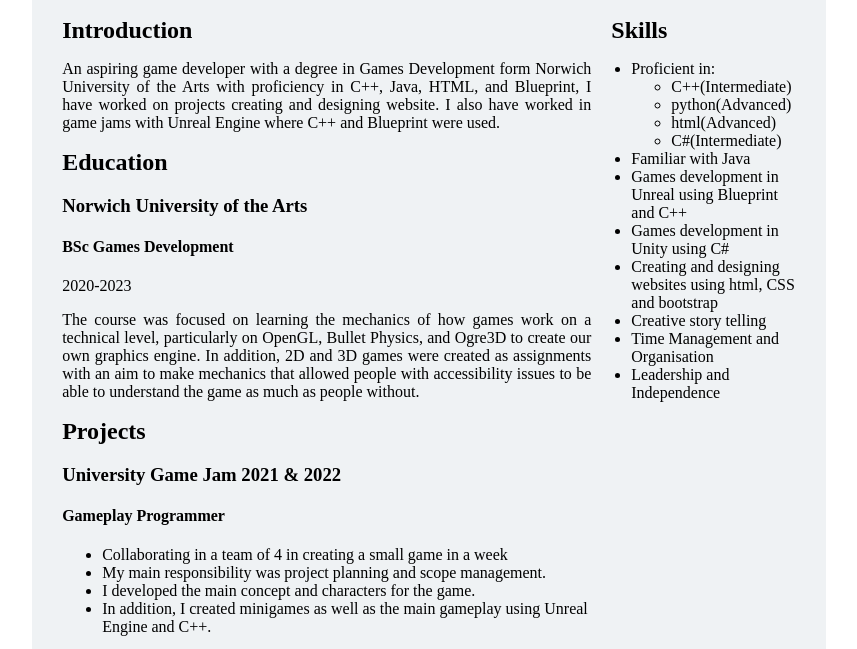
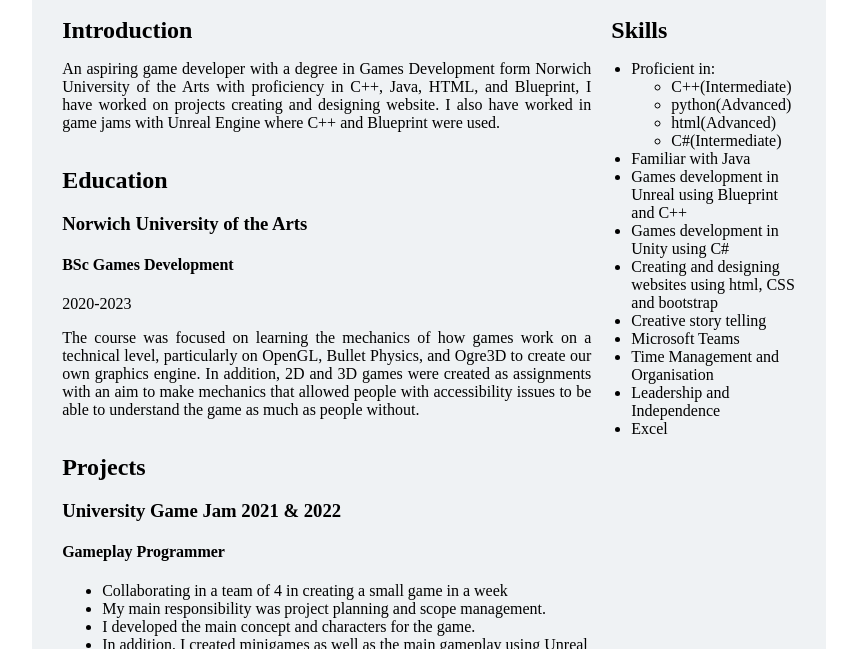
Before and after one commit to ladmloney/MyPage, a plain HTML site: page index.html in a window 1280 px wide. Shown: the part 135-784 px from the top of the page, without its empty margins (211-1068 px from the left). Drawn offline with Linux system fonts and the light colour scheme.

Commit message:
Update index.html

```diff
--- a/index.html
+++ b/index.html
@@ -124,8 +124,10 @@
             <li>Games development in Unity using C#</li>
             <li>Creating and designing websites using html, CSS and bootstrap</li>
             <li>Creative story telling</li>
+            <li>Microsoft Teams</li>
             <li>Time Management and Organisation</li>
             <li>Leadership and Independence </li>
+            <li>Excel</li>
           </ul>
         </div>
       </div>
```
